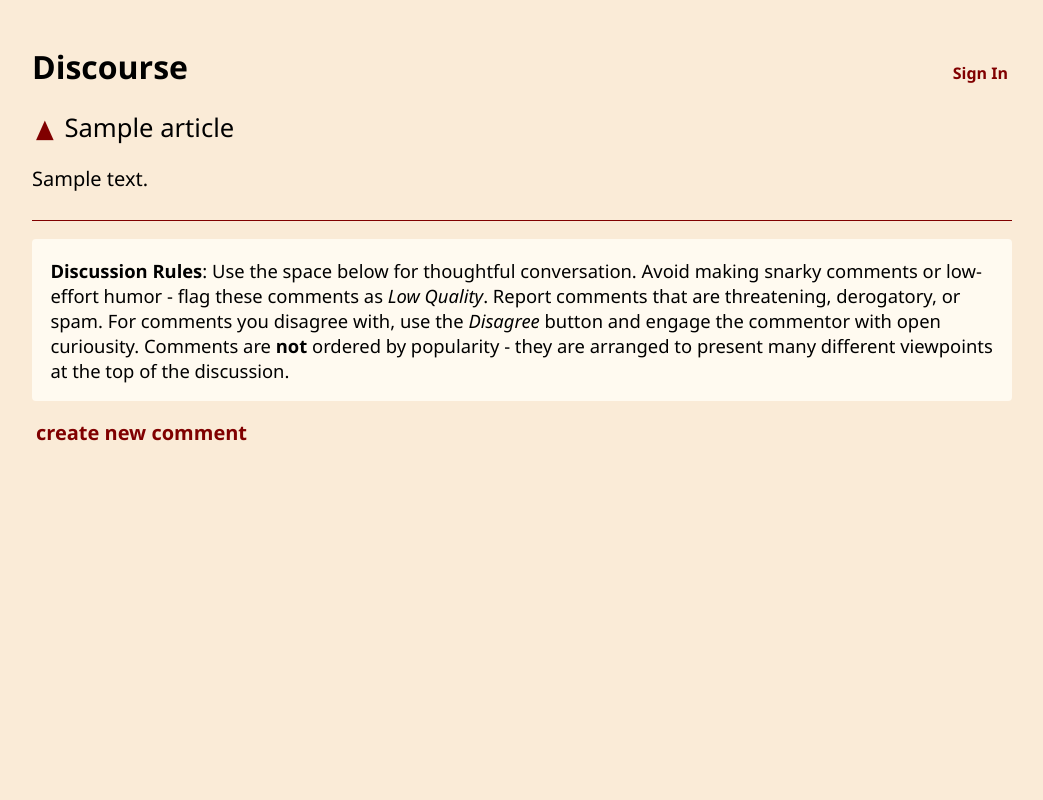
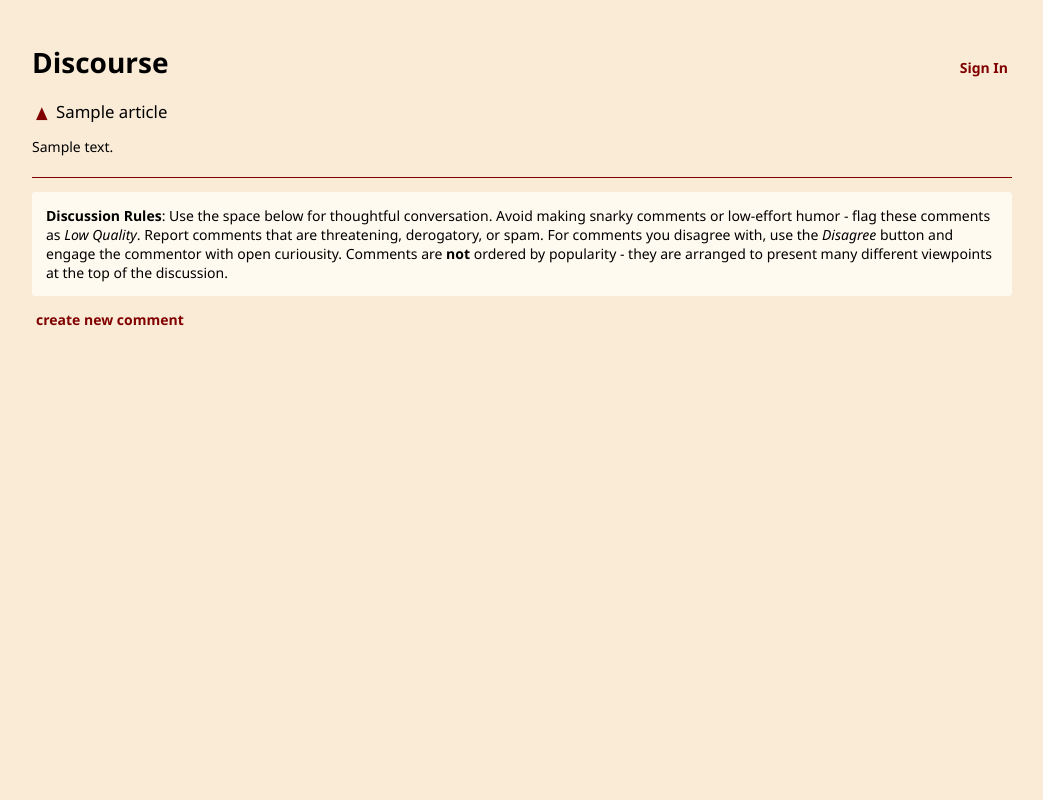
Before and after one commit to aliabid94/discourse, a Flask app: template templates/article.html in a window 1280 px wide. Shown: the whole page, without its empty margins (118-1161 px from the left). Run offline with Flask 2, Linux system fonts and the light colour scheme; the template is opened without the code that fills it: most values are stand-ins (such as "Sample title", 1, 10 or a date in 2020).

Commit message:
font sizing

```diff
--- a/app.py
+++ b/app.py
@@ -156,6 +156,9 @@
         "violations": 0,
     })
     db["comments"].insert(data)
+    article = db["articles"].get(data["article_id"])
+    article["comments"] += 1
+    db["articles"].upsert(article, pk="id")
     return {"success": True}
 
 
@@ -194,4 +197,4 @@
 
 if __name__ == "__main__":
     create_tables()
-    app.run()
+    app.run(port=5099)
--- a/static/style/style.css
+++ b/static/style/style.css
@@ -3,6 +3,7 @@
   margin: 0;
   padding: 0;
   background-color: antiquewhite;
+  font-size: 14px;
 }
 .container {
   max-width: 1028px;
@@ -38,7 +39,6 @@
 }
 .summary {
   padding: 1em 0;
-  font-size: 1.25em;
 }
 .top {
   display: flex;
@@ -49,7 +49,7 @@
   margin-bottom: 1em;
 }
 .line1 {
-  font-size: 1.6em;
+  font-size: 1.2rem;
 }
 .line2 {
   margin-top: 4px;
@@ -63,10 +63,6 @@
   padding: 1em;
   background-color: floralwhite;
   border-radius: 4px;
-  font-size: 1.15em;
-}
-#discussion {
-  font-size: 1.25em;
 }
 .comment.child {
   padding-left: 1em;
@@ -81,7 +77,7 @@
 }
 .comment_author {
   padding-top: 0.5em;
-  font-size: 0.8em;
+  font-size: 0.75em;
   color: grey;
 }
 .comment_content {
@@ -99,7 +95,6 @@
   font: inherit;
 }
 #login_sections {
-  font-size: 1.25em;
   display: flex;
   flex-wrap: wrap;
   justify-content: space-between;
@@ -117,7 +112,7 @@
   border: none;
   padding: 0;
   font: inherit;
-  font-size: 1.25em;
+  font-size: 1.1em;
   outline: inherit;
   padding: 0.5em;
 }
--- a/templates/article.html
+++ b/templates/article.html
@@ -2,6 +2,7 @@
 <head>
   <title>Discourse</title>
   <link href="static/style/style.css" rel="stylesheet">
+  <meta name="viewport" content="width=device-width">
 </head>
 <body>
   <div class="container">
--- a/templates/index.html
+++ b/templates/index.html
@@ -2,6 +2,7 @@
 <head>
   <title>Discourse</title>
   <link href="static/style/style.css" rel="stylesheet">
+  <meta name="viewport" content="width=device-width">
 </head>
 <body>
   <div class="container">
--- a/templates/login.html
+++ b/templates/login.html
@@ -2,6 +2,7 @@
 <head>
   <title>Discourse</title>
   <link href="static/style/style.css" rel="stylesheet">
+  <meta name="viewport" content="width=device-width">
 </head>
 <body>
   <div class="container">
```
